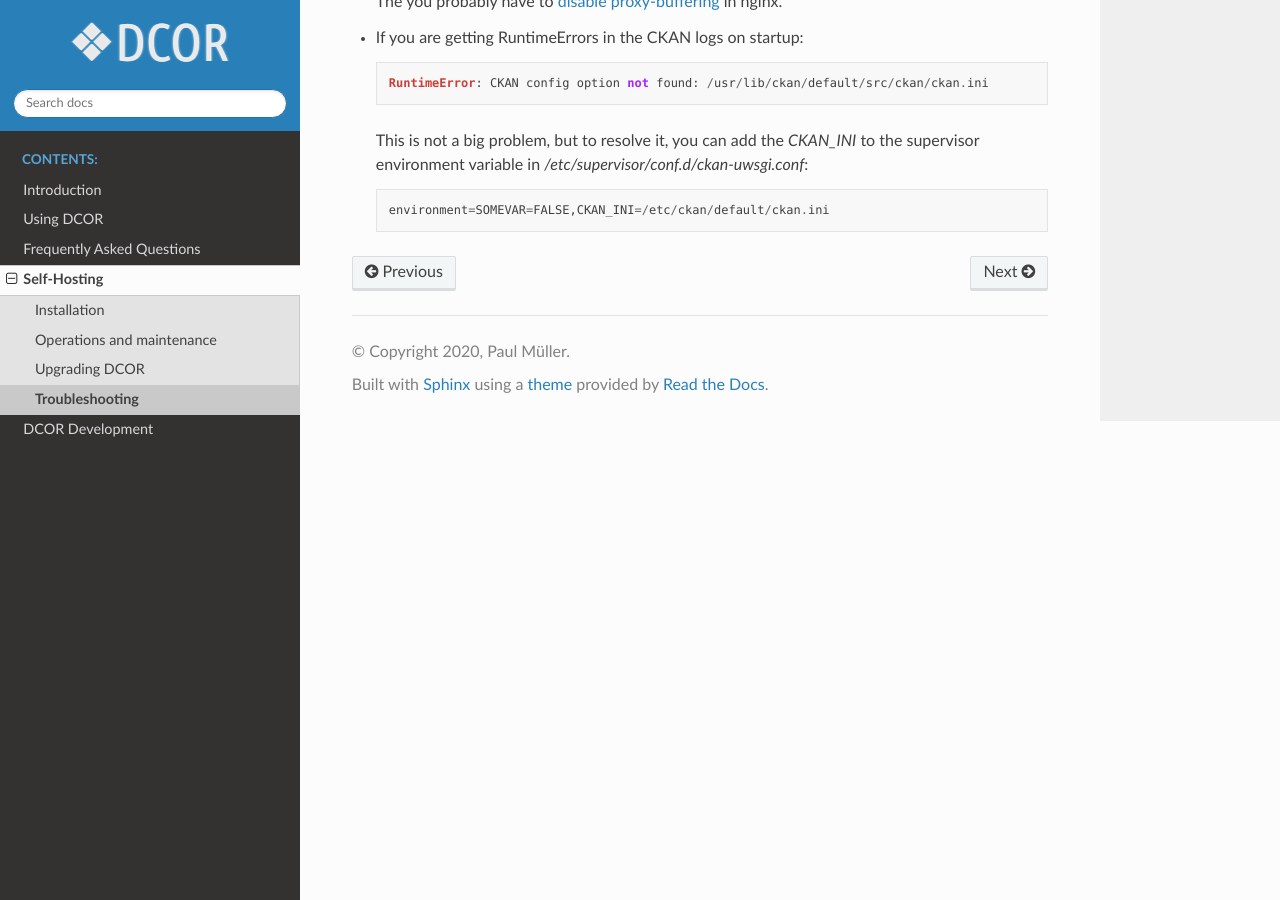
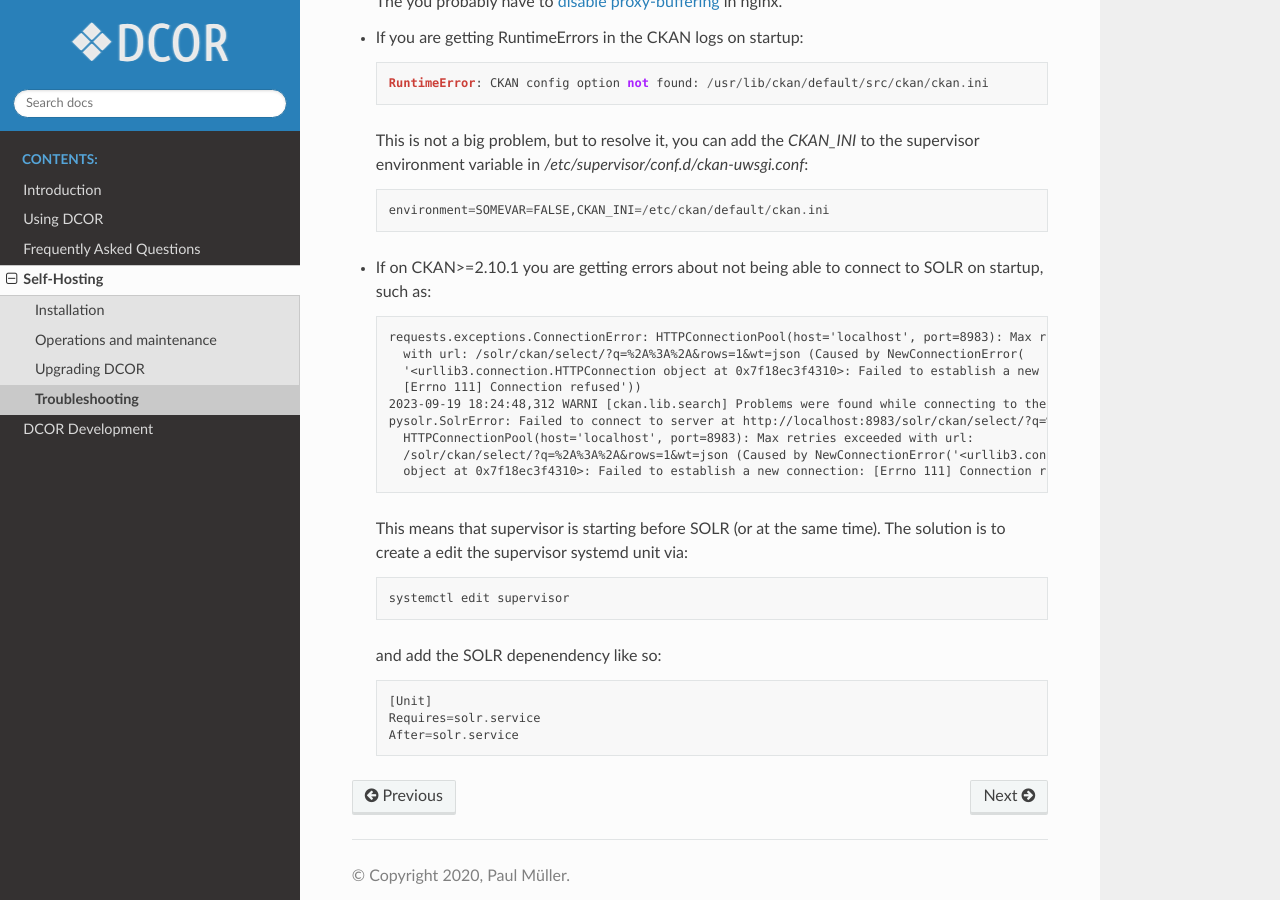
Before and after one commit to DCOR-dev/dcor-docs, a Sphinx documentation site: the page built from docs/sec_self_hosting/troubleshooting.rst, in a window 1280 px wide and 900 px high, scrolled down 4024 px. Built offline with Sphinx 7.4.7 and the Read the Docs theme 2.0.0, drawn with Linux system fonts in a browser that asks for light colours.

Commit message:
add systemd unit trouble shooting

```diff
--- a/docs/sec_self_hosting/troubleshooting.rst
+++ b/docs/sec_self_hosting/troubleshooting.rst
@@ -203,3 +203,28 @@ Troubleshooting
   the supervisor environment variable in `/etc/supervisor/conf.d/ckan-uwsgi.conf`::
 
      environment=SOMEVAR=FALSE,CKAN_INI=/etc/ckan/default/ckan.ini
+
+
+- If on CKAN>=2.10.1 you are getting errors about not being able to connect
+  to SOLR on startup, such as::
+
+    requests.exceptions.ConnectionError: HTTPConnectionPool(host='localhost', port=8983): Max retries exceeded
+      with url: /solr/ckan/select/?q=%2A%3A%2A&rows=1&wt=json (Caused by NewConnectionError(
+      '<urllib3.connection.HTTPConnection object at 0x7f18ec3f4310>: Failed to establish a new connection:
+      [Errno 111] Connection refused'))
+    2023-09-19 18:24:48,312 WARNI [ckan.lib.search] Problems were found while connecting to the SOLR server
+    pysolr.SolrError: Failed to connect to server at http://localhost:8983/solr/ckan/select/?q=%2A%3A%2A&rows=1&wt=json:
+      HTTPConnectionPool(host='localhost', port=8983): Max retries exceeded with url:
+      /solr/ckan/select/?q=%2A%3A%2A&rows=1&wt=json (Caused by NewConnectionError('<urllib3.connection.HTTPConnection
+      object at 0x7f18ec3f4310>: Failed to establish a new connection: [Errno 111] Connection refused'))
+
+  This means that supervisor is starting before SOLR (or at the same time).
+  The solution is to create a edit the supervisor systemd unit via::
+
+    systemctl edit supervisor
+
+  and add the SOLR depenendency like so::
+
+    [Unit]
+    Requires=solr.service
+    After=solr.service
```
